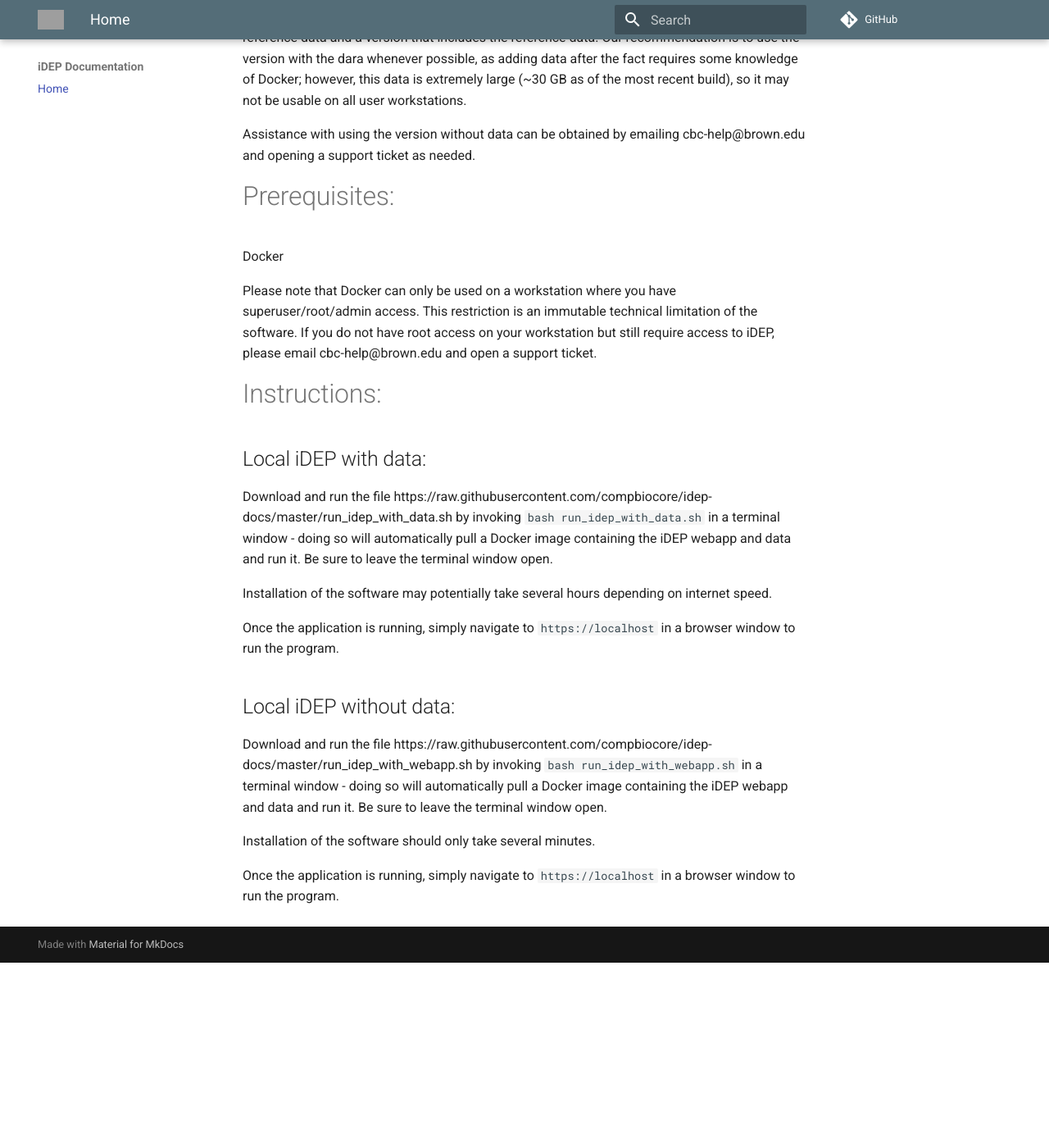
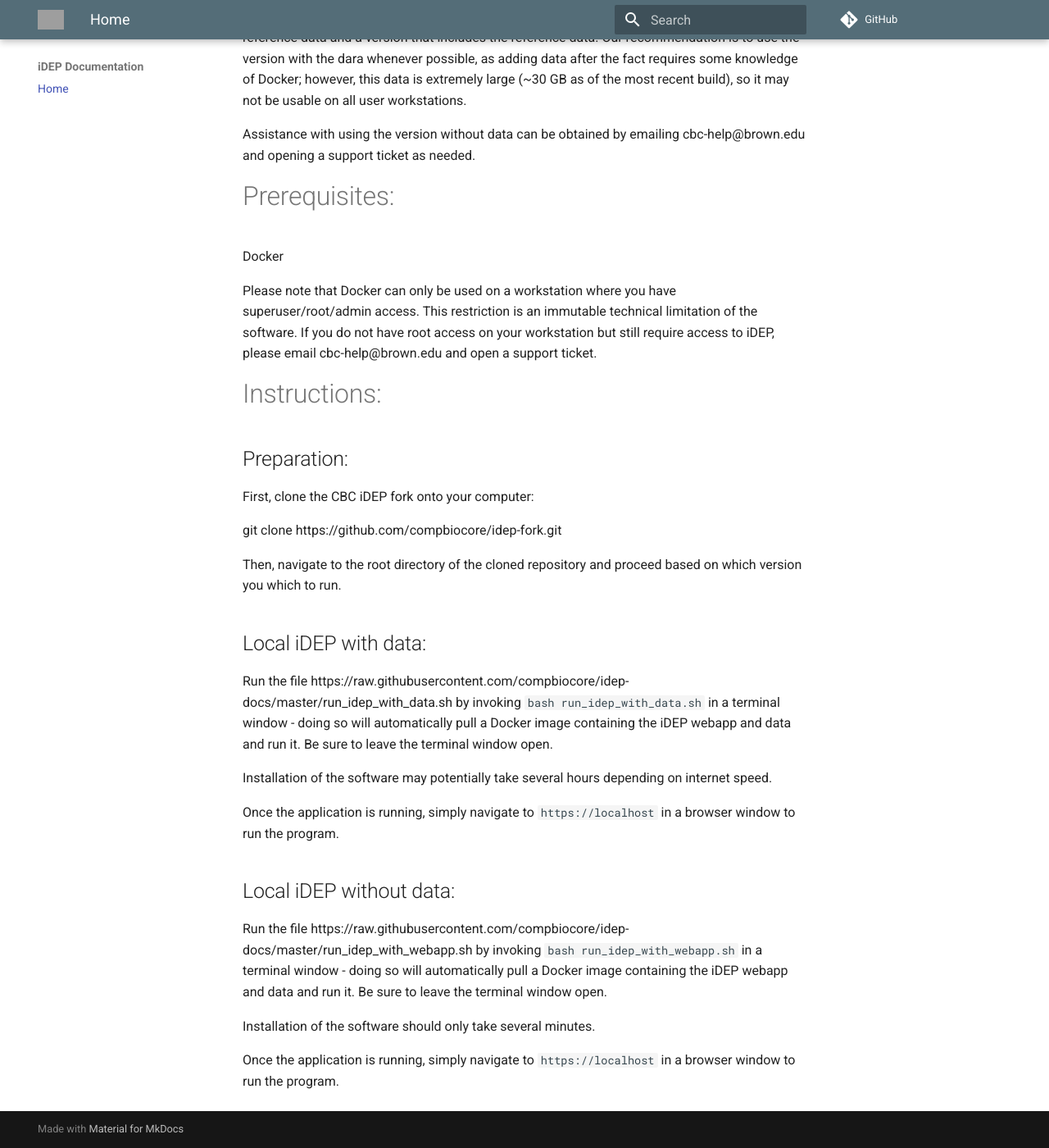
Before and after one commit to compbiocore/idep-docs, an MkDocs documentation site: the page built from docs/index.md, in a window 1280 px wide and 1400 px high, scrolled down 523 px. Shown: the whole window at 82% size. Built offline with MkDocs 1.6.1 and Material for MkDocs 9.7.7, drawn with Linux system fonts in a browser that asks for light colours; comment, search, counter and statistics services are not loaded; before the commit the page ends 1697 px from its top, so only the background shows below that; grey boxes are pictures that could not be loaded.

Commit message:
Update index.md

```diff
--- a/docs/index.md
+++ b/docs/index.md
@@ -22,10 +22,19 @@
 
 # Instructions:
 
+Preparation:
+------------
+
+First, clone the CBC iDEP fork onto your computer:
+
+git clone https://github.com/compbiocore/idep-fork.git
+
+Then, navigate to the root directory of the cloned repository and proceed based on which version you which to run.
+
 Local iDEP with data:
 ---------------------
 
-Download and run the file https://raw.githubusercontent.com/compbiocore/idep-docs/master/run_idep_with_data.sh by invoking `bash run_idep_with_data.sh` in a terminal window - doing so will automatically pull a Docker image containing the iDEP webapp and data and run it.  Be sure to leave the terminal window open.
+Run the file https://raw.githubusercontent.com/compbiocore/idep-docs/master/run_idep_with_data.sh by invoking `bash run_idep_with_data.sh` in a terminal window - doing so will automatically pull a Docker image containing the iDEP webapp and data and run it.  Be sure to leave the terminal window open.
 
 Installation of the software may potentially take several hours depending on internet speed.
 
@@ -34,7 +43,7 @@
 Local iDEP without data:
 ------------------------
 
-Download and run the file https://raw.githubusercontent.com/compbiocore/idep-docs/master/run_idep_with_webapp.sh by invoking `bash run_idep_with_webapp.sh` in a terminal window - doing so will automatically pull a Docker image containing the iDEP webapp and data and run it.  Be sure to leave the terminal window open.
+Run the file https://raw.githubusercontent.com/compbiocore/idep-docs/master/run_idep_with_webapp.sh by invoking `bash run_idep_with_webapp.sh` in a terminal window - doing so will automatically pull a Docker image containing the iDEP webapp and data and run it.  Be sure to leave the terminal window open.
 
 Installation of the software should only take several minutes.
 
```
